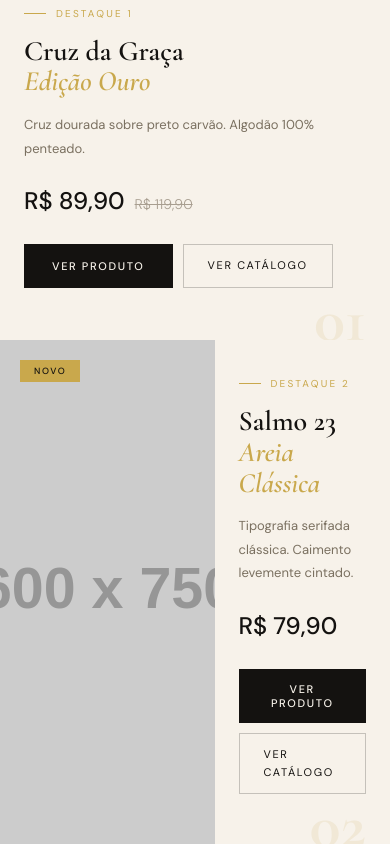
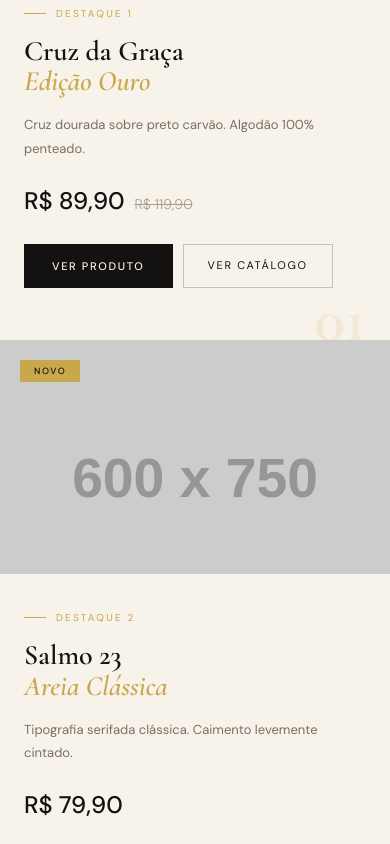
Before and after one commit to evertonmedola/web-catalogue, a website built with Vite: page index.html in a window 390 px wide. Shown: the part 1156-2000 px from the top of the page. Built offline with nearby package versions, Linux system fonts and the light colour scheme; no server answers; placeholder pictures from the web are drawn by us.

Commit message:
fix: itens em destaque e blocos

```diff
--- a/css/style.css
+++ b/css/style.css
@@ -404,7 +404,7 @@ ul { list-style:none; }
 .lightbox-title { font-family:var(--font-display); font-size:22px; font-weight:600; line-height:1.2; color:var(--dark); }
 .lightbox-verse { font-family:var(--font-display); font-style:italic; font-size:13px; color:var(--gray); padding-left:12px; border-left:2px solid var(--gold); line-height:1.6; }
 .lightbox-desc { font-size:13px; color:var(--gray); line-height:1.75; }
-.lightbox-price { font-size:22px; font-weight:500; color:var(--dark); }
+.lightbox-price { font-size:22px; font-weight:500; color:var(--dark); display: flex; align-items: baseline; gap: 8px; flex-wrap: wrap;}
 .lightbox-sizes { font-size:12px; color:var(--gray); }
 
 /* ── CONTACT ─────────────────────────────────── */
@@ -458,9 +458,9 @@ ul { list-style:none; }
   .nav-links, .nav-wpp { display:none; }
   .nav-hamburger { display:flex; }
   .nav-inner { padding:0 20px; }
-  .feature-section { grid-template-columns:1fr; min-height:auto; }
-  .feature-section.reversed .feature-visual { order:0; }
-  .feature-section.reversed .feature-info   { order:0; }
+  .feature-section { grid-template-columns:1fr !important;}
+  .feature-section.reversed .feature-visual { order:1; }
+  .feature-section.reversed .feature-info   { order:2; }
   .feature-visual { min-height:60vw; }
   .feature-info { padding:36px 24px 52px; }
   .feature-num { font-size:64px; }
```
